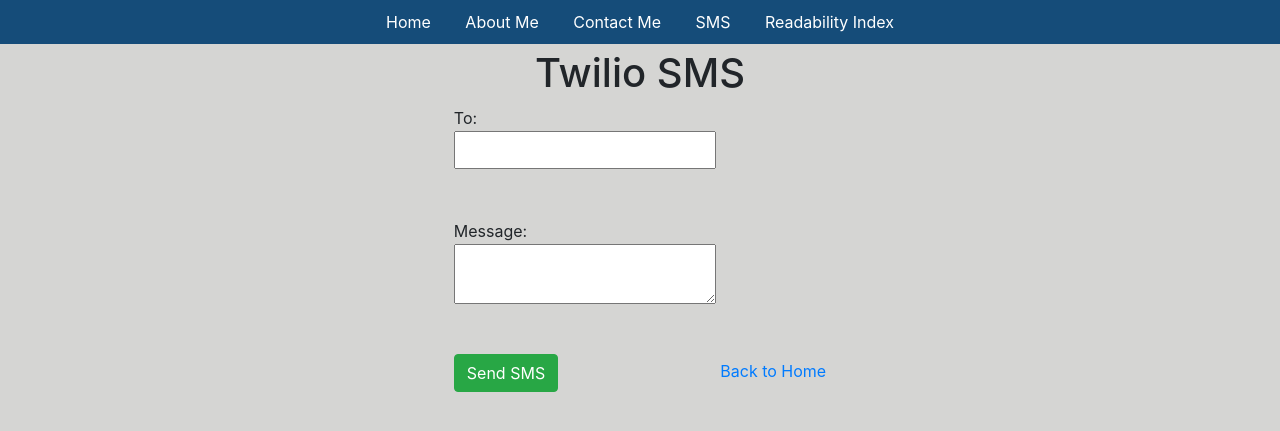
After one commit to Ruben77076/rubenramirez, a Flask app: template templates/sms.html in a window 1280 px wide. The commit adds this page. Shown: the top 431 px of the page. Run offline with Flask 3, Linux system fonts and the light colour scheme; the template is opened without the code that fills it, so the values that code supplies are empty; some libraries are stand-ins or nearby versions.

Commit message:
Twilio/Plivo setup, add sms page, code trimming

```diff
--- a/app.py
+++ b/app.py
@@ -1,13 +1,24 @@
+from http import client
 from io import BytesIO
 import os
-from flask import Flask, Response, jsonify, redirect, render_template, request, send_file, url_for
+from urllib import response
+from flask import Flask, Response, flash, jsonify, redirect, render_template, request, send_file, url_for
+import requests
 from database import load_db_contacts, engine, Session, Base
+from sms_twil import twilioSID, twilioTOKEN, twilioNUMBER, client
 from sqlalchemy import Column, Integer, LargeBinary, String, text
-from werkzeug.utils import secure_filename
 import spacy
 import textstat
+import clicksend_client
+from clicksend_client import SmsMessage
+from clicksend_client.api import ApiException
+
+#from werkzeug.utils import secure_filename
 
 app = Flask(__name__)
+
+app.secret_key = os.urandom(24).hex()
+
 
 try:
     nlp = spacy.load("en_core_web_sm")
@@ -16,6 +27,7 @@
     download("en_core_web_sm")
     nlp = spacy.load("en_core_web_sm")
 
+twilioNUMBER = twilioNUMBER
 
 def ruben_readability(text):
     def count_syllables(word):
@@ -148,6 +160,65 @@
     contacts = load_db_contacts()
     return jsonify(contacts)
 
+""" Setup 4 Twilio @app.route('/sms_chat', methods=['GET','POST'])
+def sms_chat():
+
+    if request.method == 'POST':
+        to_number = request.form['to_number']
+        message_body = request.form['message_body']
+
+        try:
+            message = client.messages.create(
+                body=message_body,
+                from_="+15005550006",
+                to="+15005550009"
+
+            )
+            flash('Message sent successfully!', 'success')
+
+        except Exception as e:
+            flash(f'Failed to send message: {str(e)}', 'danger')
+            print(e)
+
+
+        return redirect(url_for('sms_chat'))
+
+    return render_template('sms.html')"""
+
+"""Setup 4 Clicksend @app.route('/clicksend', methods=['GET','POST'])
+def clicksend():
+
+     configuration = clicksend_client.Configuration()
+     configuration.username = 'CLICKSEND_USER'
+     configuration.password = 'CLICKSEND_API_KEY'
+
+     if request.method == 'POST':
+        recipient = request.form.get('recipient')
+        message = request.form.get('message')
+
+        if not message or not recipient:
+            return 'Message and recipient are required', 400
+
+        api_instance = clicksend_client.SMSApi(clicksend_client.ApiClient(configuration))
+
+        # Configure your message
+        sms_message = SmsMessage(
+            source="python",
+            body={message}, # Write your message here
+            to={recipient} # Enter the number you are sending to
+        )
+
+        sms_messages = clicksend_client.SmsMessageCollection(messages=[sms_message])
+
+        try:
+            # Send an SMS message(s)
+            api_response = api_instance.sms_send_post(sms_messages)
+            print(api_response)
+        except ApiException as e:
+            print("Exception when calling SMSApi->sms_send_post: %s\n" % e)
+        return response.json()
+     return render_template('clicksendsms.html')"""
+
 @app.route('/readability', methods=['GET','POST'])
 def readability():
     spacy_results = None
--- a/requirements.txt
+++ b/requirements.txt
@@ -7,3 +7,4 @@
 SQLAlchemy
 spacy
 textstat
+twilio
--- a/templates/aboutMe.html
+++ b/templates/aboutMe.html
@@ -14,6 +14,7 @@
                 <li><a href="{{ url_for('home') }}">Home</a></li>
                 <li><a href="{{ url_for('about') }}">About Me</a></li>
                 <li><a href="{{ url_for('contact') }}">Contact Me</a></li>
+                <li><a href="{{ url_for('clicksend') }}">SMS</a></li>
                 <li><a href="{{ url_for('readability') }}">Readability</a></li>
             </ul>
         </nav>
--- a/templates/contactMe.html
+++ b/templates/contactMe.html
@@ -18,6 +18,7 @@
                 <li><a href="{{ url_for('home') }}">Home</a></li>
                 <li><a href="{{ url_for('about') }}">About Me</a></li>
                 <li><a href="{{ url_for('contact') }}">Contact Me</a></li>
+                <li><a href="{{ url_for('clicksend') }}">SMS</a></li>
                 <li><a href="{{ url_for('readability') }}">Readability</a></li>
             </ul>
         </nav>
--- a/templates/home.html
+++ b/templates/home.html
@@ -15,6 +15,7 @@
                 <li><a href="{{ url_for('home') }}">Home</a></li>
                 <li><a href="{{ url_for('about') }}">About Me</a></li>
                 <li><a href="{{ url_for('contact') }}">Contact Me</a></li>
+                <li><a href="{{ url_for('clicksend') }}">SMS</a></li>
                 <li><a href="{{ url_for('readability') }}">Readability</a></li>
             </ul>
         </nav>
--- a/templates/readability.html
+++ b/templates/readability.html
@@ -18,6 +18,7 @@
                 <li><a href="{{ url_for('home') }}">Home</a></li>
                 <li><a href="{{ url_for('about') }}">About Me</a></li>
                 <li><a href="{{ url_for('contact') }}">Contact Me</a></li>
+                <li><a href="{{ url_for('clicksend') }}">SMS</a></li>
                 <li><a href="{{ url_for('readability') }}">Readability Index</a></li>
             </ul>
         </nav>
@@ -43,7 +44,7 @@
         </div>
         {% endif %}
         <form method="post" action="{{ url_for('readability') }}">
-            <label for="text">Enter text:</label><br>
+            <label for="text">Paste text here to be analyzed:</label><br>
             <textarea id="text" name="text" rows="12" cols="50">{{ text }}</textarea><br><br>
             <button type="submit" class="btn btn-info">Analyze</button>
         </form>
--- /dev/null
+++ b/templates/sms.html
@@ -0,0 +1,48 @@
+<!DOCTYPE html>
+<html lang="en">
+<head>
+    <meta charset="UTF-8">
+    <meta name="viewport" content="width=device-width, initial-scale=1.0">
+    <title>Twilio SMS</title>
+    <link rel="stylesheet" href="{{ url_for('static', filename='css/styles.css') }}">
+    <link rel="stylesheet" href="https://stackpath.bootstrapcdn.com/bootstrap/4.5.2/css/bootstrap.min.css">
+    <script src="https://code.jquery.com/jquery-3.5.1.slim.min.js"></script>
+    <script src="https://cdn.jsdelivr.net/npm/@popperjs/core@2.9.3/dist/umd/popper.min.js"></script>
+    <script src="https://stackpath.bootstrapcdn.com/bootstrap/4.5.2/js/bootstrap.min.js"></script>
+</head>
+<body class="background">
+    <header>
+        <nav>
+            <ul>
+                <li><a href="{{ url_for('home') }}">Home</a></li>
+                <li><a href="{{ url_for('about') }}">About Me</a></li>
+                <li><a href="{{ url_for('contact') }}">Contact Me</a></li>
+                <li><a href="{{ url_for('sms_chat') }}">SMS</a></li>
+                <li><a href="{{ url_for('readability') }}">Readability Index</a></li>
+            </ul>
+        </nav>
+    </header>
+    <main class="container">
+      <h1>Twilio SMS</h1>
+      {% with messages = get_flashed_messages(with_categories=true) %}
+        {% if messages %}
+          <ul>
+            {% for category, message in messages %}
+              <li class="{{ category }}">{{ message }}</li>
+            {% endfor %}
+          </ul>
+        {% endif %}
+      {% endwith %}
+      <form method="POST" action="{{ url_for('sms_chat') }}">
+          <label for="to_number">To:</label>
+          <input type="text" id="to_number" name="to_number" required>
+          <br><br>
+          <label for="message_body">Message:</label>
+          <textarea id="message_body" name="message_body" required></textarea>
+          <br><br>
+          <button type="submit" class="btn btn-success">Send SMS</button>
+      </form>
+      <a href="{{ url_for('home') }}">Back to Home</a>
+    </main>
+</body>
+</html>
```
Also changed, not shown: sms_twil.py (added, +16 -0 lines), templates/clicksendsms.html (added, +41 -0 lines), templates/temp.html (renamed from templates/index.html), 1 other file.
